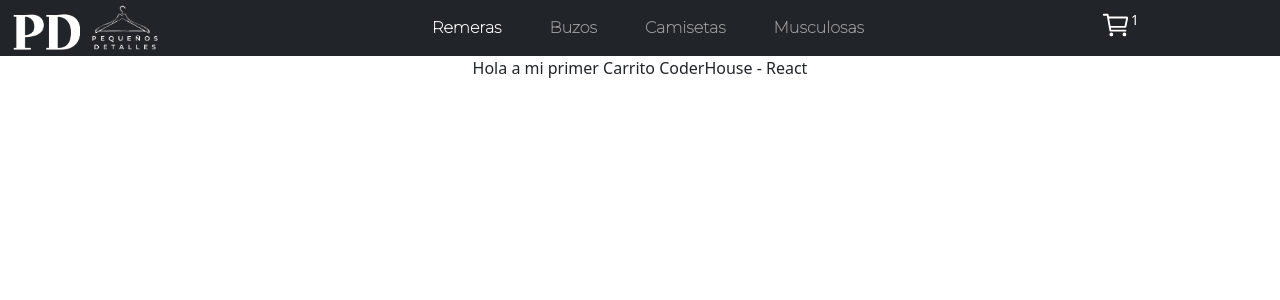
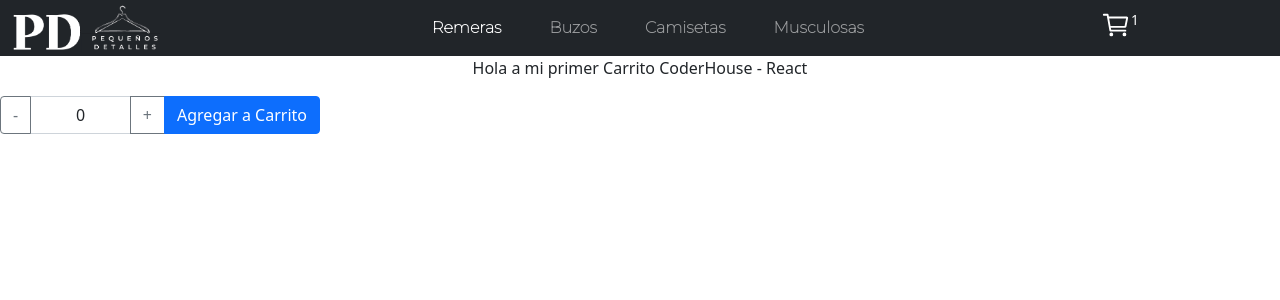
Before and after one commit to e-Villalba/pequenios_detalles, a React (Create React App) app: page / in a window 1280 px wide. Shown: the top 300 px of the page. Built offline with nearby package versions, Linux system fonts and the light colour scheme; a web font is replaced by a local one.

Commit message:
Desafío: Contador con botón

```diff
--- a/src/App.css
+++ b/src/App.css
@@ -42,3 +42,23 @@
  font-size: 30px;
 
 }
+.btnIncrDecr {
+  text-align: center;
+  text-justify:initial;
+  width: 10px;
+  height: 28px;
+
+}
+.inputCantidad
+{
+  text-align: center;
+  width: 0px;
+  height: 28px;
+}
+.btnAddCarrito {
+  text-align: center;
+  text-justify:initial;
+  font-size: 1rem;
+  width: 150px;
+  height: 28px;
+}
--- /dev/null
+++ b/src/Components/ItemCount.js
@@ -0,0 +1,38 @@
+import { useState } from 'react';
+const ItemCount = ({ stock = 0, inicial = 1,  onAdd }) => {
+
+
+        const [count, setCount] = useState(0); //Hook
+
+        const increment = () => {
+
+            if (count < stock) {
+                setCount(count + 1);
+            }
+
+        }
+        const decrement = () => {
+            if (count > inicial) {
+                setCount(count - 1);
+            }
+        }
+    return (
+        <>
+            <div className="w-25 justify-content-center">
+                <div class="input-group mb-3 h-25">
+                    <button class="btn btn-outline-secondary " onClick={decrement} type="button">-</button>
+                    <input type="text" class="form-control text-center " placeholder="" aria-label="Example text with two button addons" value={count}  />
+                    <button class="btn btn-outline-secondary "  onClick={increment} type="button">+</button>
+                    {stock?<button type="button" class="btn btn-primary ">Agregar a Carrito</button>:<button type="button" class="btn btn-primary  disabled">Agregar a Carrito</button>}
+
+
+                </div>
+                <div className="d-flex d-block">
+
+                </div>
+            </div>
+        </>
+
+    );
+}
+export default ItemCount;
--- a/src/Components/ItemListContainer.js
+++ b/src/Components/ItemListContainer.js
@@ -1,7 +1,13 @@
+
+import ItemCount from './ItemCount';
 const ItemListContainer=({greeting})=>
 {
+    const onAdd = (qty) => {
+        alert("Seleccionaste " + qty + " items para tu compra.");
+    }
     return(<>
         <p >{greeting}</p>
+        <ItemCount stock={10} initial={1} onAdd={onAdd} ></ItemCount>
     </>);
 
 }
```
